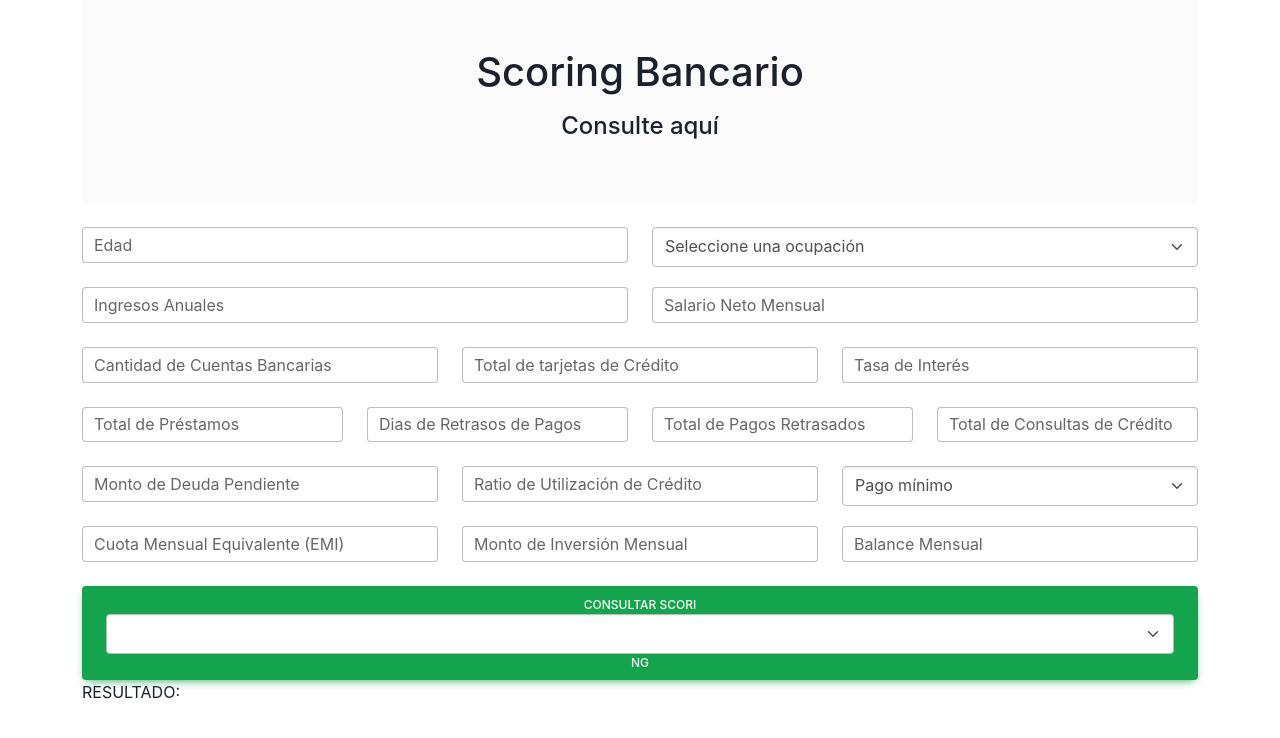
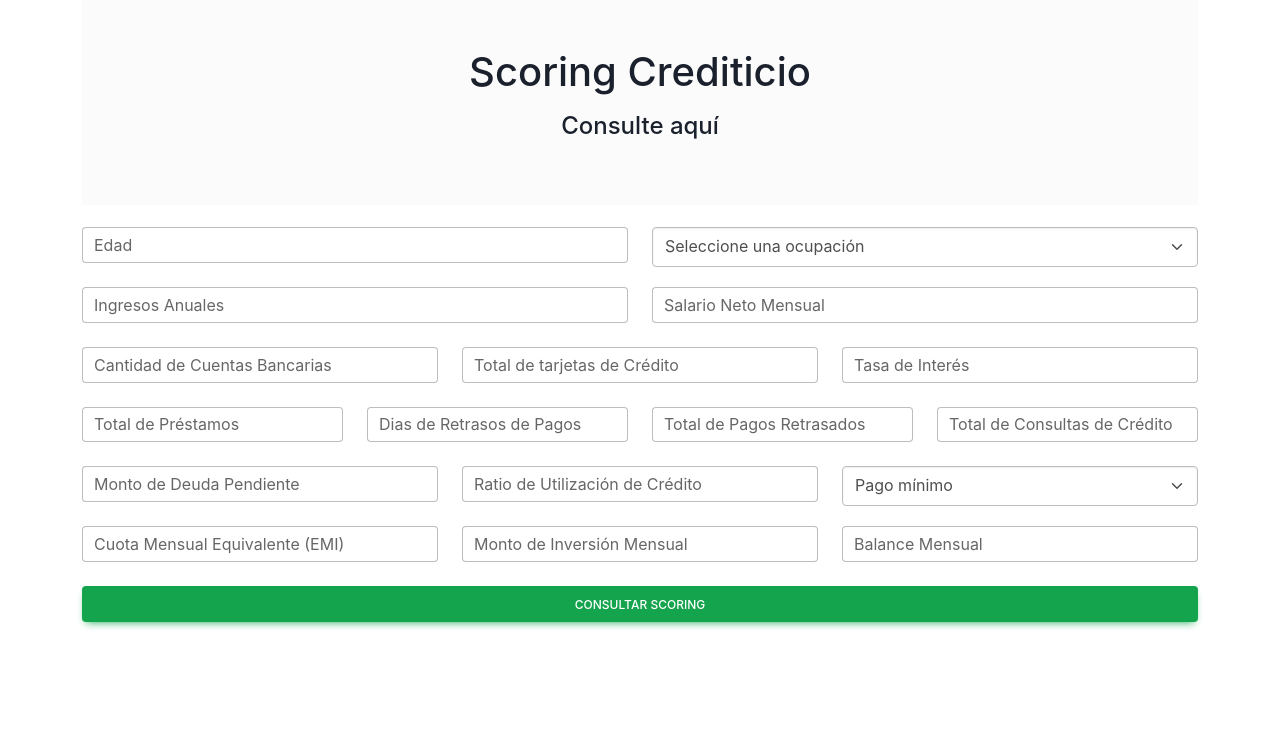
Before and after one commit to ferMossier/CreditScore, a React (Create React App) app: page / in a window 1280 px wide. Shown: the top 738 px of the page. Built offline with nearby package versions, Linux system fonts and the light colour scheme.

Commit message:
Result alert added

```diff
--- a/src/App.css
+++ b/src/App.css
@@ -28,6 +28,10 @@ header{
   margin-bottom: 2%;
 }
 
+.alert{
+  margin-top: 2%;
+}
+
 @keyframes App-logo-spin {
   from {
     transform: rotate(0deg);
--- a/src/Components/DataForm.jsx
+++ b/src/Components/DataForm.jsx
@@ -50,6 +50,7 @@ const DataForm = () => {
       setPredictedResult(JSON.parse(result).predictions[0].predicted_label);
       setScoreResult(JSON.parse(result).predictions[0].score);
       console.log("AC", JSON.parse(result));
+
     } catch (error) {
       console.log("ACAA", error);
     }
@@ -60,7 +61,7 @@ const DataForm = () => {
 
       <header>
         <div className='p-5 text-center bg-light'>
-          <h1 className='mb-3'>Scoring Bancario</h1>
+          <h1 className='mb-3'>Scoring Crediticio</h1>
           <h4 className='mb-3'>Consulte aquí</h4>
         </div>
       </header>
@@ -79,7 +80,7 @@ const DataForm = () => {
             />
           </MDBCol>
           <MDBCol>
-            <select class="form-select" aria-label="Default select example" type="number" value={values.ocupacion} onChange={handleChange} name="ocupacion" required>
+            <select className="form-select" aria-label="Default select example" type="number" value={values.ocupacion} onChange={handleChange} name="ocupacion" required>
                 <option value="">Seleccione una ocupación</option>
                 <option value="1">Científico</option>
                 <option value="2">Profesor</option>
@@ -161,7 +162,6 @@ const DataForm = () => {
           </MDBCol>
         </MDBRow>
 
-
         <MDBRow>
           <MDBCol>
             <MDBInput
@@ -233,7 +233,7 @@ const DataForm = () => {
             />
           </MDBCol>
           <MDBCol>
-            <select class="form-select" aria-label="Default select example" type="number" value={values.pagoMinimo} onChange={handleChange} name="pagoMinimo" required>
+            <select className="form-select" aria-label="Default select example" type="number" value={values.pagoMinimo} onChange={handleChange} name="pagoMinimo" required>
                 <option value="">Pago mínimo</option>
                 <option value="1">Si</option>
                 <option value="0">No</option>
@@ -280,20 +280,24 @@ const DataForm = () => {
         <MDBRow>
           <MDBCol>
             <MDBBtn type='submit' block color="success">
-              Consultar Scori<select class="form-select" aria-label="Default select example" type="number" value={values.ocupacion} onChange={handleChange} name="pagoMinimo" required></select>ng
+              Consultar Scoring
             </MDBBtn>
           </MDBCol>
         </MDBRow>
 
       </form>
-      <div>RESULTADO: {predictedResult}</div>
+
       <div>
-        {scoreResult.map((score, index) => (
-          <div key={index}>
-            Valor {index}: {score}
-          </div>
-        ))}
+          {scoreResult.map((score, index) => (
+            <div key={index}>
+              <div class="alert alert-primary" role="alert">
+                <div>RESULTADO: {predictedResult}</div>
+                Valor {index}: {score}
+              </div>
+            </div>
+          ))}
       </div>
+
     </div>
   );
 };
```
